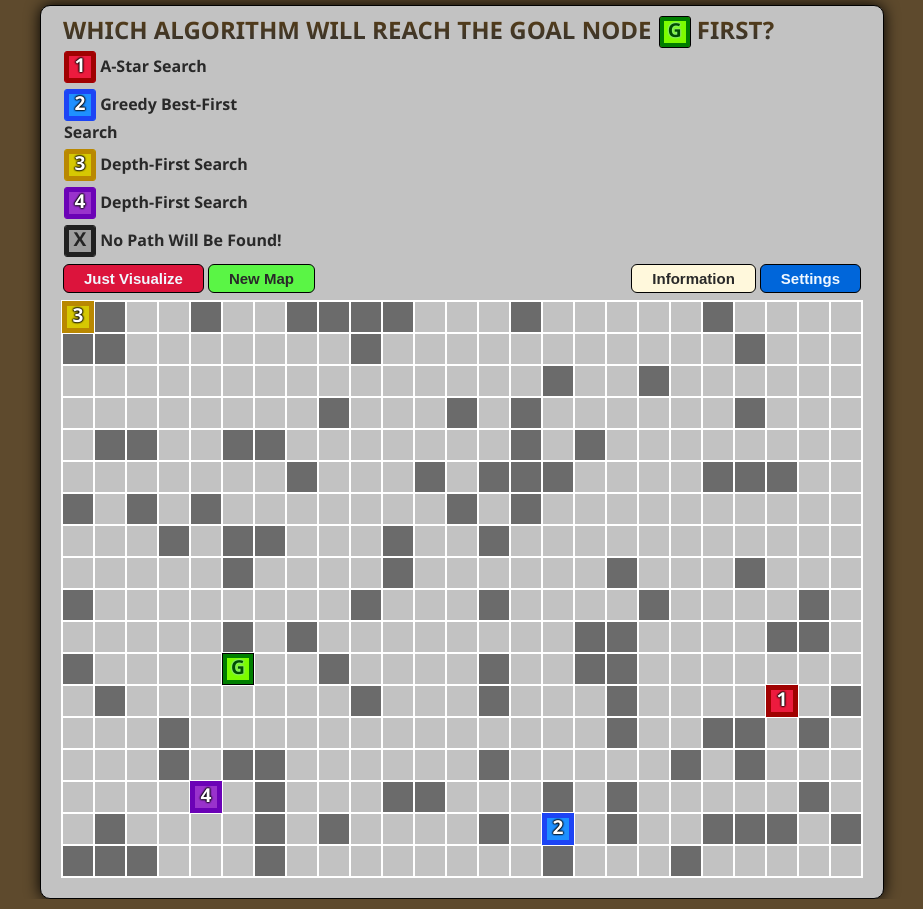
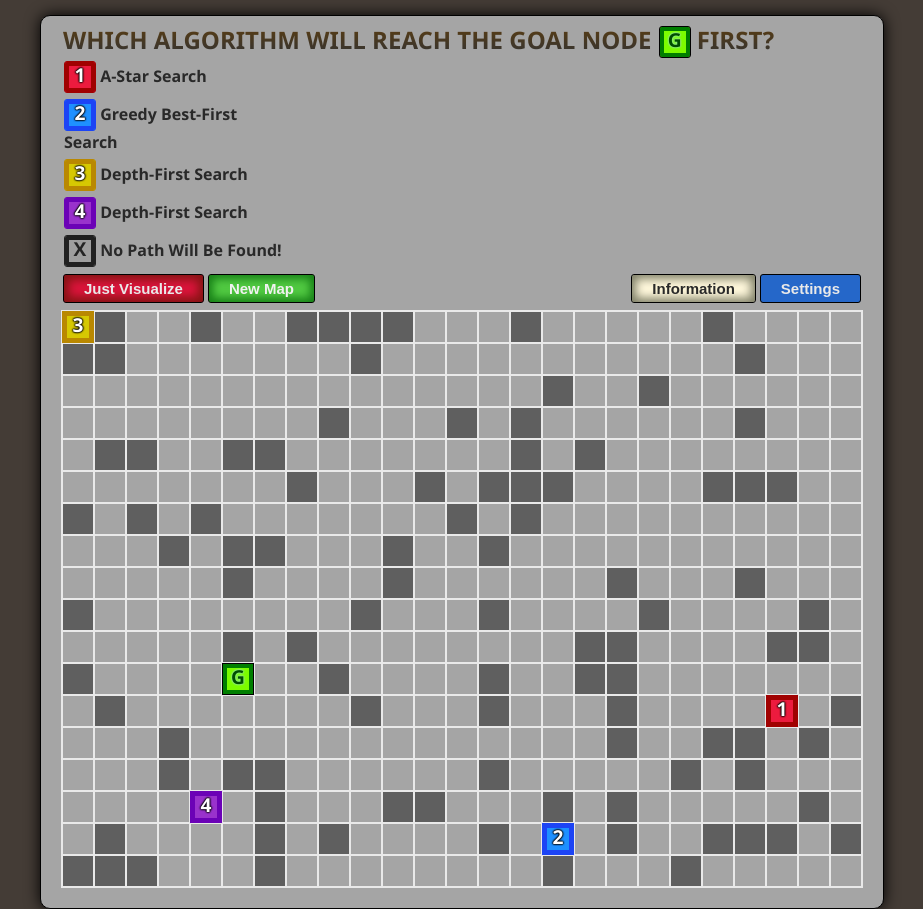
Before and after one commit to vik-ma/pathfinding-race, a React (Create React App) app: page / in a window 1280 px wide. Shown: the whole page, without its empty margins (178-1101 px from the left). Built offline with nearby package versions, Linux system fonts and the light colour scheme.

Commit message:
Changed stylings of TitleBar buttons

```diff
--- a/src/App.css
+++ b/src/App.css
@@ -1,6 +1,6 @@
 body {
     color:#292929;
-    background-color:rgb(94, 74, 45);
+    background-color:rgb(68, 60, 54);
     font-weight: bold;
     font-family: 'Segoe UI', Tahoma, Geneva, Verdana, sans-serif;
 }
@@ -35,7 +35,7 @@ p {
     background-clip: text;
     -webkit-text-fill-color: transparent;
     margin-bottom: 5px;
-    margin-top: 10px;
+    /* margin-top: 10px; */
 }
 
 .infoSubTitle {
@@ -44,7 +44,7 @@ p {
     -webkit-text-fill-color: transparent;
     margin:0;
     margin-top: 10px;
-    margin-bottom: 5px;
+    margin-bottom: 1px;
 }
 
 .infoSubTitleNodes {
@@ -58,12 +58,12 @@ p {
 }
 
 .appBackdrop {
-    background-color:rgb(194, 194, 194);
+    background-color:rgb(165, 165, 165);
     border: 1px solid black;
     box-shadow: 0 0 15px black;
     min-width: 802px;
     min-height: 844px;
-    margin-top: 5px;
+    margin-top: 15px;
     padding: 10px 20px 20px 20px;
     border-radius: 10px;
     animation: fadeIn 1s;
@@ -188,9 +188,10 @@ p {
 
 .titleBarButton {
     margin: 2px;
-    border-radius: 6px;
+    border-radius: 3px;
     font-size: 15px;
-    color:#292929;
+    color: rgb(233, 233, 233);
+    color:#e6e6e6;
     padding: 5px 20px;
     border:1px solid black;
     text-align: center;
@@ -202,22 +203,50 @@ p {
 }
 
 .titleBarButton:hover {
-    background-color: rgb(194, 194, 194);
-    color:#292929;
+    /* box-shadow: none; */
 }
 
 .justVisualizeButton {
     background-color: crimson;
-    color: aliceblue;
+    box-shadow: inset 0 0 10px 5px rgb(134, 20, 20);
+    color: rgb(233, 233, 233);
+}
+
+.justVisualizeButton:hover {
+
 }
 
 .newMapButton {
+    background-color: rgb(81, 201, 66);
+    color:#f1f1f1;
+    box-shadow: inset 0 0 8px 4px rgb(23, 128, 23);
+}
+
+.newMapButton:hover {
+    box-shadow: inset 0 0 8px 0px rgb(35, 105, 35);
     background-color: rgb(90, 245, 69);
-    color:#292929;
+    color: #0f3d15;
 }
 
 .infoButton {
     background-color: cornsilk;
+    color:#292929;
+    box-shadow: inset 0 0 10px 4px rgb(129, 129, 105);
+}
+
+.infoButton:hover {
+    color:#292929;
+
+}
+
+.settingsMenuButton {
+    background-color: rgb(37, 103, 201);
+
+    color: rgb(233, 233, 233);
+}
+
+.settingsMenuButton:hover {
+    box-shadow: inset 0 0 10px 4px rgb(11, 38, 117);
 }
 
 .infoButtonBack {
@@ -317,10 +346,6 @@ p {
 }
 
 
-.settingsMenuButton {
-    background-color: rgb(0, 102, 218);
-    color: aliceblue;
-}
 
 .scoreDiv {
     display: inline-block;
@@ -355,7 +380,7 @@ p {
 
 .gridContainer {
     margin-top: 5px;
-    border: 1px solid white;
+    border: 1px solid rgb(233, 233, 233);
     inline-size: min-content;
     animation: fadeIn 0.3s;
 }
@@ -381,8 +406,8 @@ p {
 }
 
 .titleBarChoices:hover {
-    box-shadow: inset 0 0 0 3px white;
-    color:white;
+    box-shadow: inset 0 0 0 3px #f1f1f1;
+    color: #f1f1f1;
 }
 
 .selectedChoice {
@@ -451,7 +476,7 @@ p {
 }
 
 .node {
-    border: 1px solid white;
+    border: 1px solid rgb(233, 233, 233);
     height: 30px;
     width: 30px;
     min-width: 30px;
@@ -464,7 +489,7 @@ p {
 }
 
 .node-wall {
-    background-color:#6b6b6b;
+    background-color:#5f5f5f;
 }
 
 .node-x {
```
